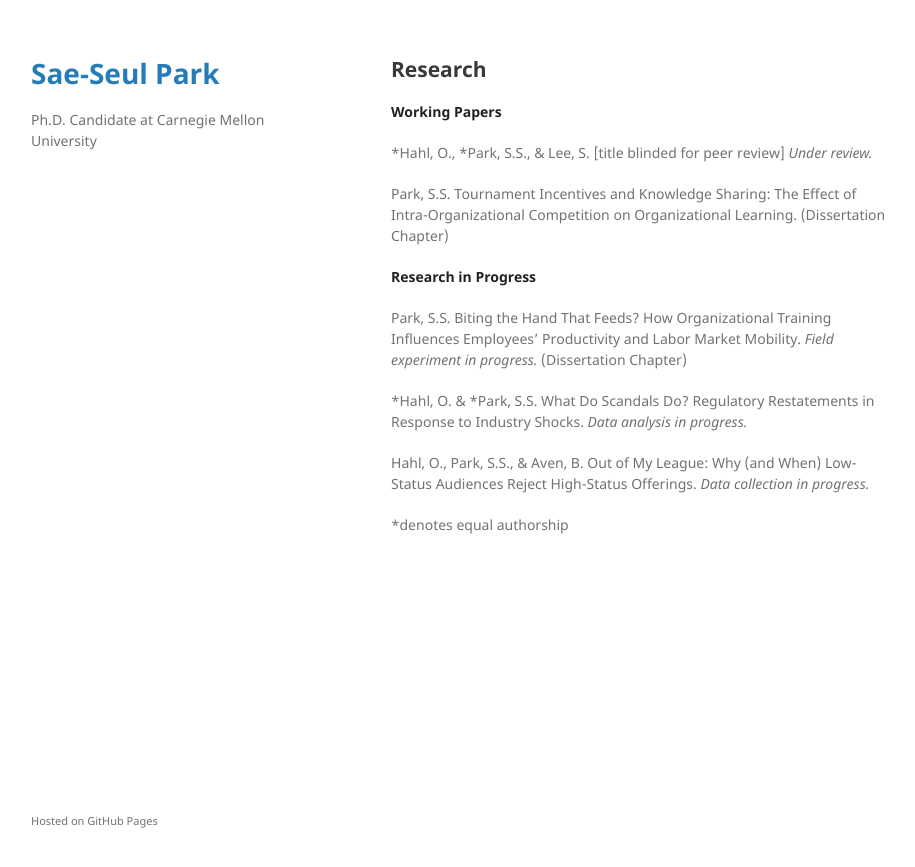
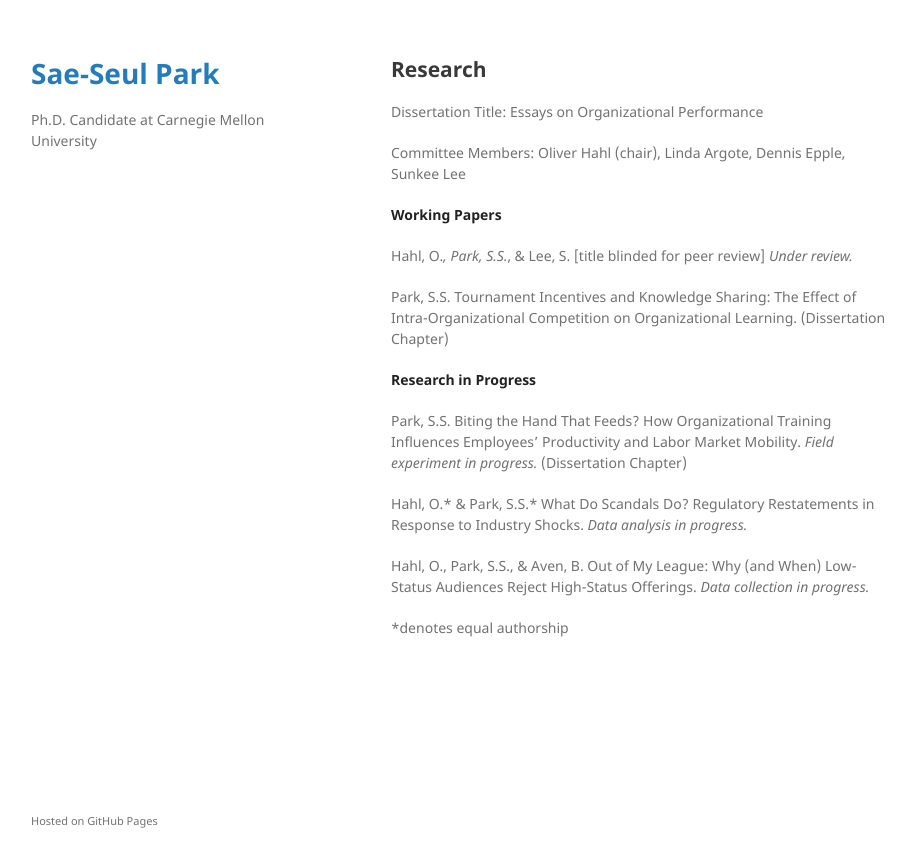
Before and after one commit to saepark/saepark.github.io, a Jekyll site: the page built from research.md, in a window 1280 px wide. Shown: the top 867 px of the page, without its empty margins (179-1094 px from the left). Built offline with Jekyll 4.4.1, drawn with Linux system fonts in a browser that asks for light colours; our own code applies the rules of GitHub Pages for plain Markdown files.

Commit message:
Update research.md

```diff
--- a/research.md
+++ b/research.md
@@ -4,9 +4,13 @@ layout: default
 
 ## Research
 
+Dissertation Title: Essays on Organizational Performance
+
+Committee Members: Oliver Hahl (chair), Linda Argote, Dennis Epple, Sunkee Lee
+
 **Working Papers**
 
-*Hahl, O., *Park, S.S., & Lee, S. [title blinded for peer review] _Under review._
+Hahl, O.*, Park, S.S.*, & Lee, S. [title blinded for peer review] _Under review._
 
 Park, S.S. Tournament Incentives and Knowledge Sharing: The Effect of Intra-Organizational Competition on Organizational Learning. (Dissertation Chapter)
 
@@ -16,7 +20,7 @@ Park, S.S. Tournament Incentives and Knowledge Sharing: The Effect of Intra-Orga
 
 Park, S.S. Biting the Hand That Feeds? How Organizational Training Influences Employees' Productivity and Labor Market Mobility. _Field experiment in progress._ (Dissertation Chapter)
 
-*Hahl, O. & *Park, S.S. What Do Scandals Do? Regulatory Restatements in Response to Industry Shocks. _Data analysis in progress._
+Hahl, O.* & Park, S.S.* What Do Scandals Do? Regulatory Restatements in Response to Industry Shocks. _Data analysis in progress._
 
 Hahl, O., Park, S.S., & Aven, B. Out of My League: Why (and When) Low-Status Audiences Reject High-Status Offerings. _Data collection in progress._
 
```
